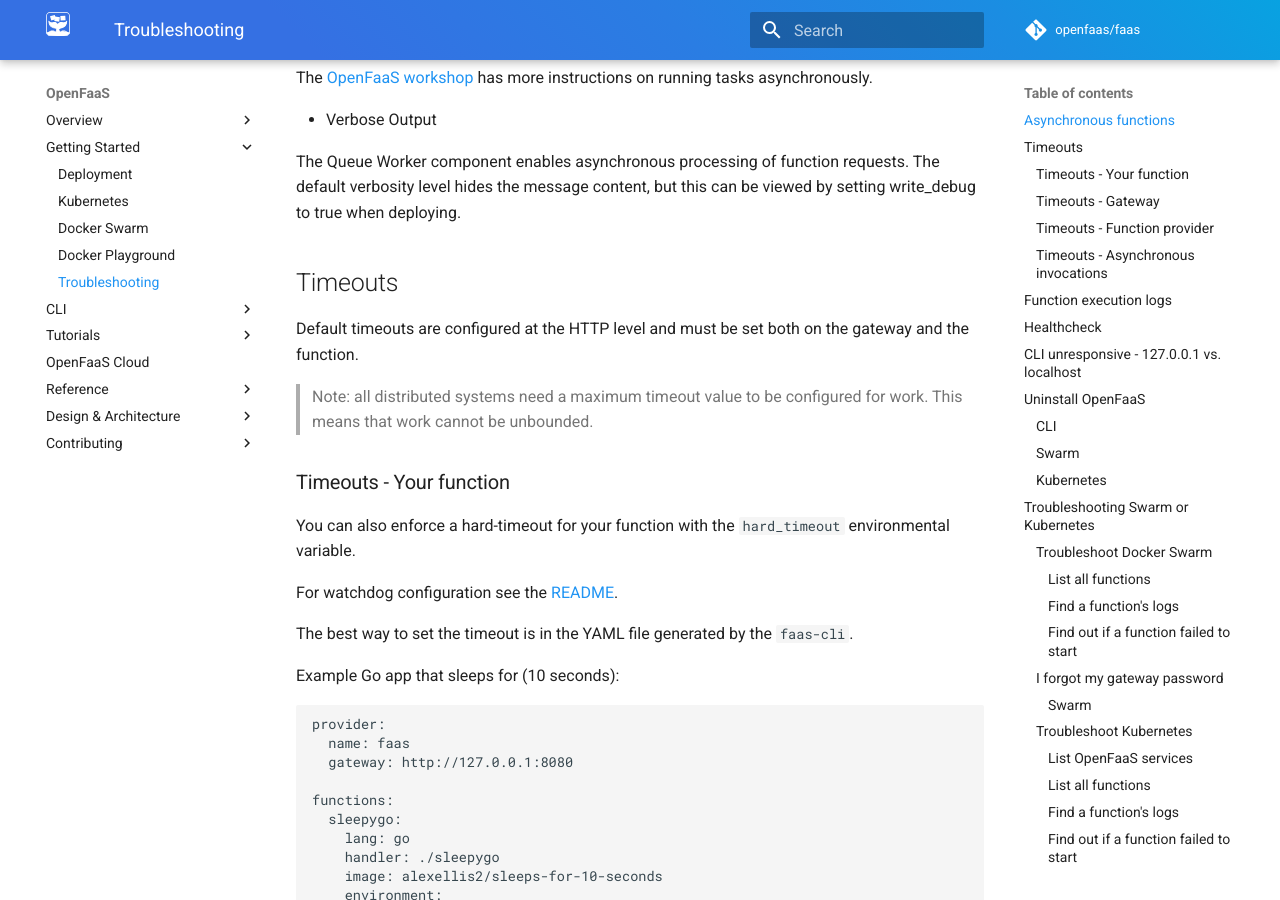
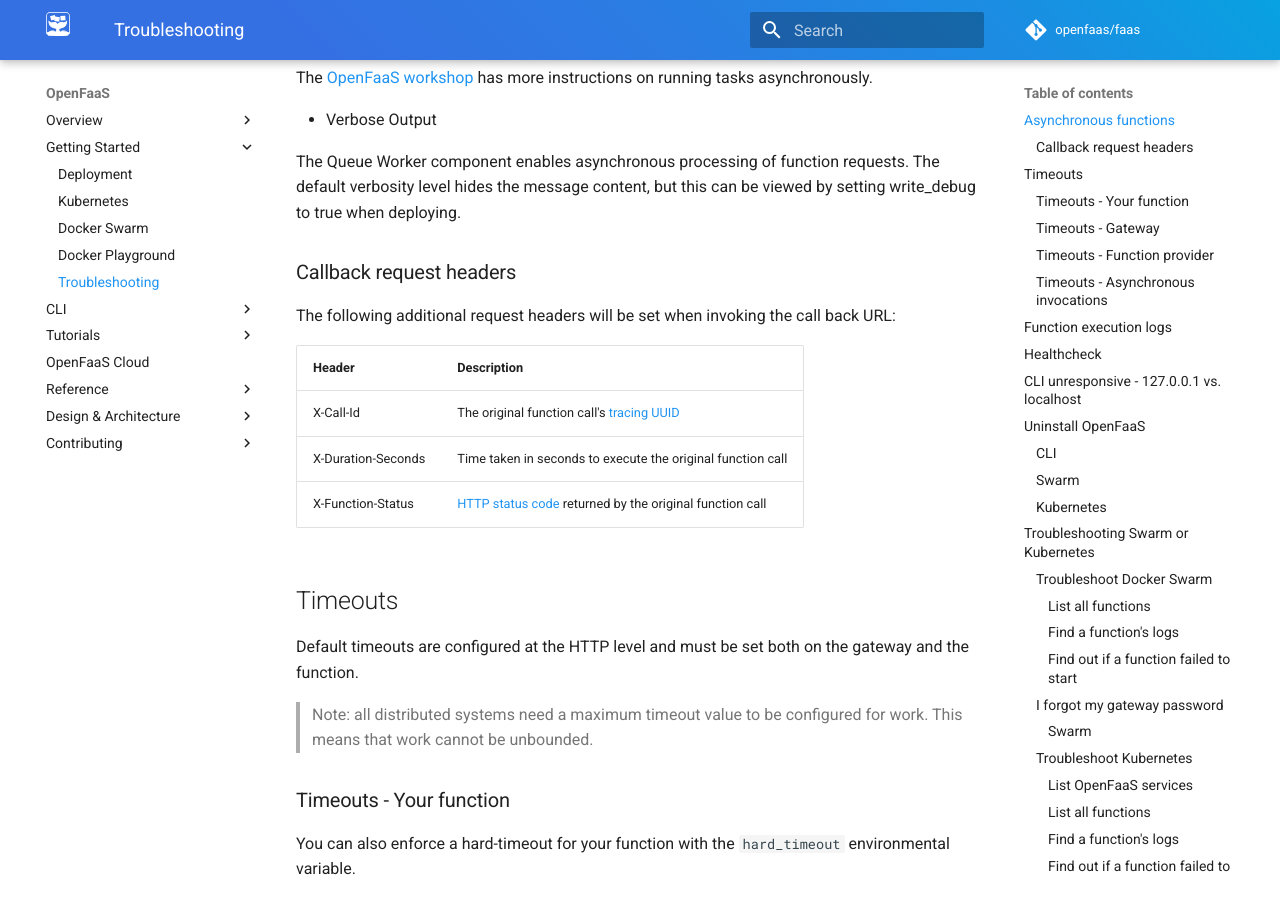
Before and after one commit to openfaas/docs, an MkDocs documentation site: the page built from docs/deployment/troubleshooting.md, in a window 1280 px wide and 900 px high, scrolled down 662 px. Built offline with MkDocs 1.6.1 and Material for MkDocs 9.7.7, drawn with Linux system fonts in a browser that asks for light colours; comment, search, counter and statistics services are not loaded.

Commit message:
Document callback request headers
Signed-off-by: Edward Wilde <ewilde@gmail.com>

```diff
--- a/docs/deployment/troubleshooting.md
+++ b/docs/deployment/troubleshooting.md
@@ -24,6 +24,17 @@ The [OpenFaaS workshop](https://github.com/openfaas/workshop) has more instructi
 * Verbose Output
 
 The Queue Worker component enables asynchronous processing of function requests. The default verbosity level hides the message content, but this can be viewed by setting write_debug to true when deploying.
+
+### Callback request headers
+
+The following additional request headers will be set when invoking the call back URL:
+
+| Header             | Description |
+|--------------------|-------------|
+| X-Call-Id          | The original function call's [tracing UUID](https://github.com/openfaas/faas/blob/master/gateway/README.md#tracing) |
+| X-Duration-Seconds | Time taken in seconds to execute the original function call |
+| X-Function-Status  | [HTTP status code](https://en.wikipedia.org/wiki/List_of_HTTP_status_codes) returned by the original function call |
+
 
 ## Timeouts
 
```
